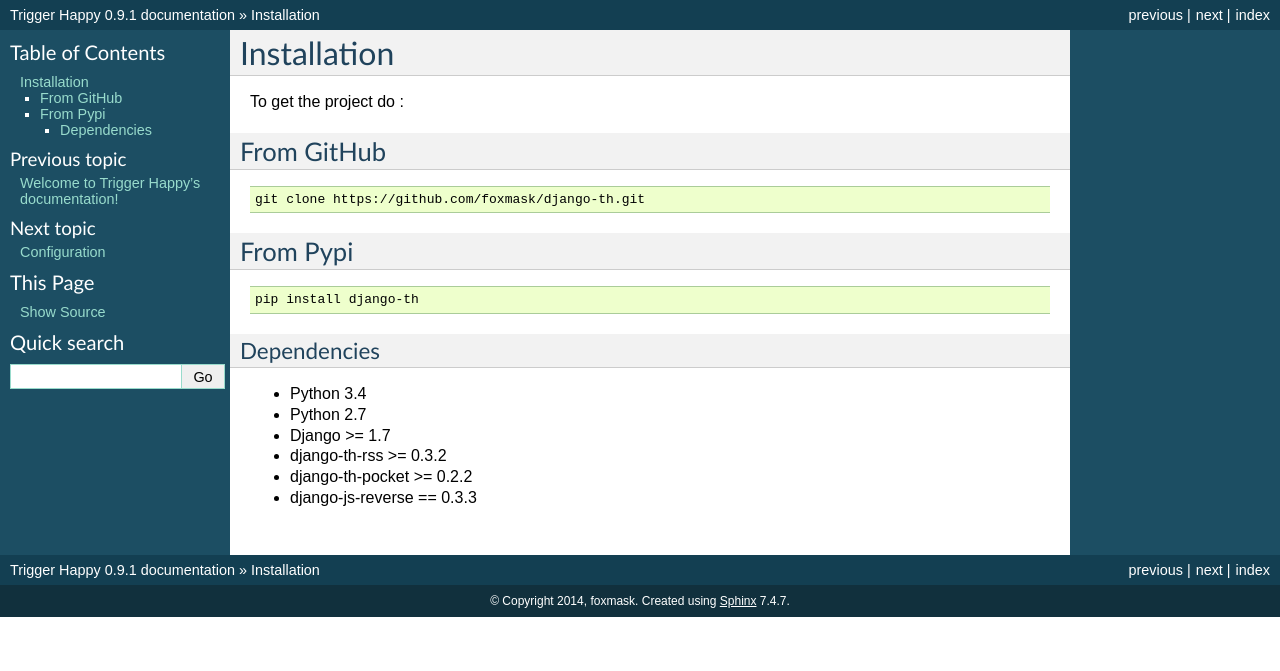
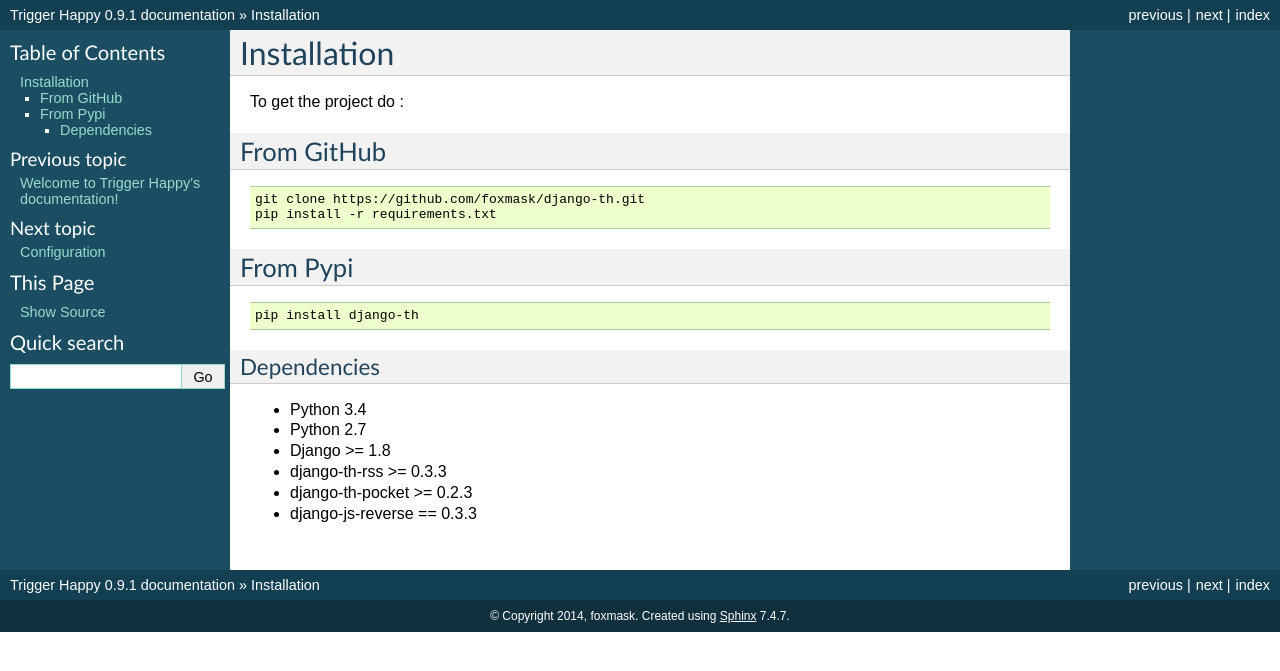
Before and after one commit to foxmask/django-th, a Sphinx documentation site: the page built from docs/installation.rst, in a window 1280 px wide. Shown: the top 671 px of the page. Built offline with Sphinx 7.4.7, drawn with Linux system fonts in a browser that asks for light colours.

Commit message:
Update installation.rst

```diff
--- a/docs/installation.rst
+++ b/docs/installation.rst
@@ -10,6 +10,7 @@
 .. code-block:: bash
 
     git clone https://github.com/foxmask/django-th.git
+    pip install -r requirements.txt
 
 From Pypi
 =========
@@ -24,7 +25,7 @@
 ------------
 * Python 3.4
 * Python 2.7
-* Django >= 1.7
-* django-th-rss >= 0.3.2
-* django-th-pocket >= 0.2.2
+* Django >= 1.8
+* django-th-rss >= 0.3.3
+* django-th-pocket >= 0.2.3
 * django-js-reverse == 0.3.3
```
